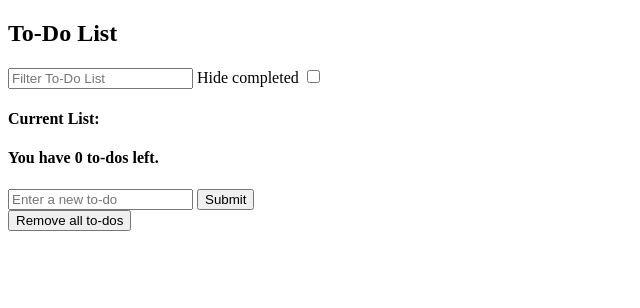
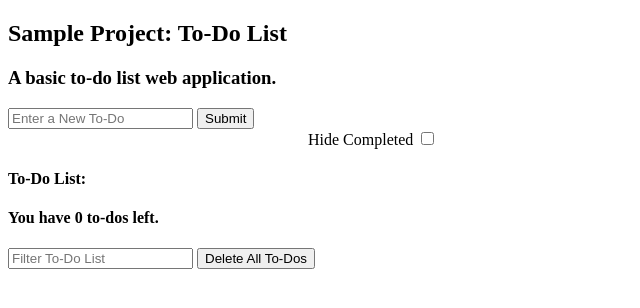
Before and after one commit to steelic/To-Do-List, a plain HTML site: page index.html in a window 1280 px wide. Shown: the whole page, without its empty margins (0-640 px from the left). Drawn offline with Linux system fonts and the light colour scheme.

Commit message:
Update index.html

```diff
--- a/index.html
+++ b/index.html
@@ -5,19 +5,24 @@
     <title>To-Do List Web App</title>
 </head>
 <body>
-    <h2>To-Do List</h1>
-    <input id = "search-text" type = "text" placeholder = "Filter To-Do List">
-    <label>
-        Hide completed  <input id='hide-todos' type='checkbox'>
-    </label>
-    <h4>Current List:</h4>
+    <h2>Sample Project: To-Do List</h1>
+    <h3>A basic to-do list web application.</h3>
+    <form  id="todo-form">
+        <input type = "text" placeholder = "Enter a New To-Do" name="createToDo">
+        <button>Submit</button>
+    </form>
+    <label id = "hide-checkbox">Hide Completed
+        <input id='hide-todos' type='checkbox'>
+     </label>
+    <h4>To-Do List:</h4>
     <div id = "toDoList"></div>
     <div id = "incompleteTodos"></div>
-    <form  id="todo-form">
-        <input type = "text" placeholder = "Enter a new to-do" name="createToDo">
-        <button>Submit</button>
-    </form>
-    <button id = "remove-all-todo">Remove all to-dos</button>
+    <input id = "search-text" type = "text" placeholder = "Filter To-Do List">
+    <button id = "remove-all-todo">Delete All To-Dos</button>
+    <script>
+        document.getElementById("hide-checkbox").style.marginLeft= "300px"
+    </script>
+    <script src = "uuidv4.js"></script>
     <script src = "todo-functions.js"></script>
     <script src = "app.js"></script>
 </body>
```
